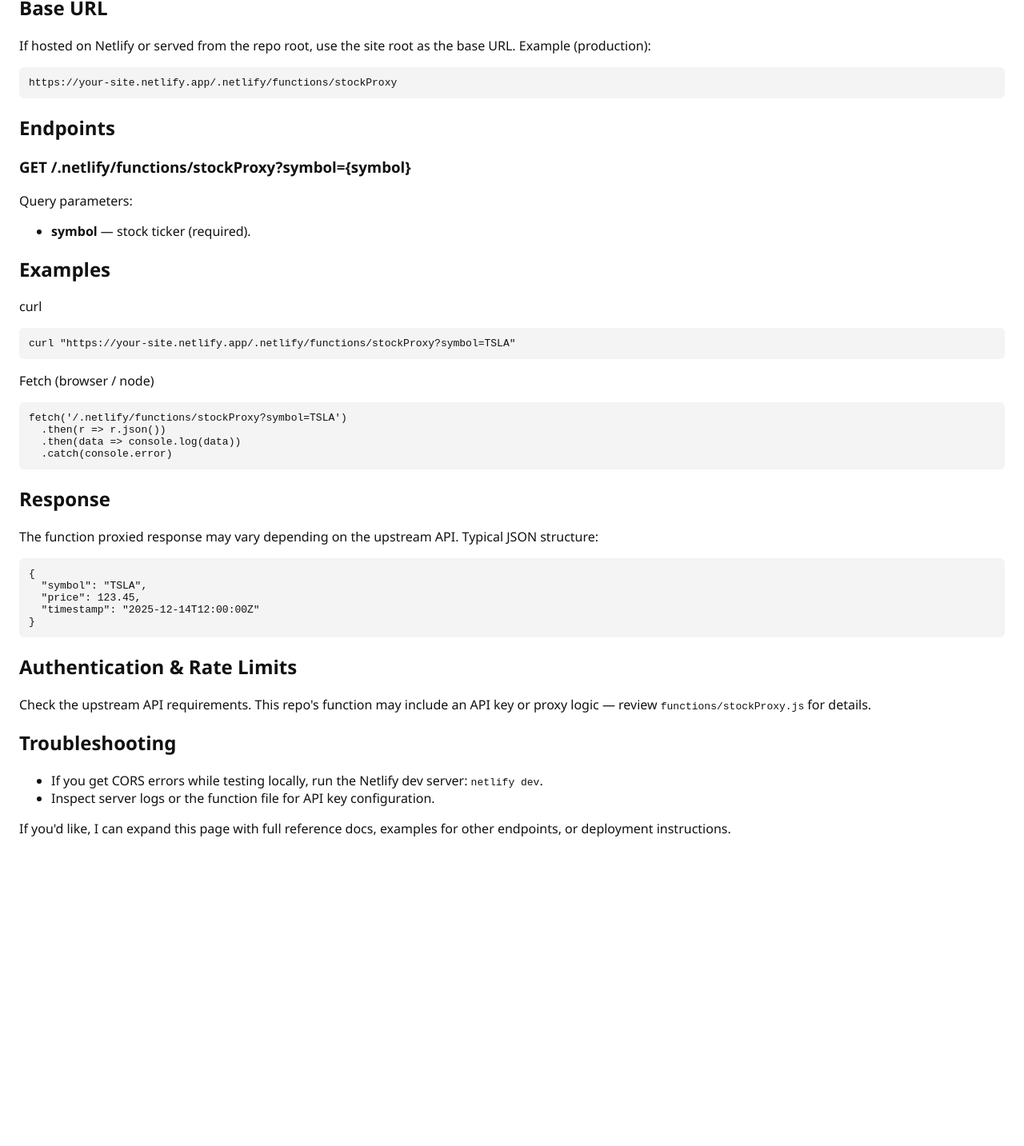
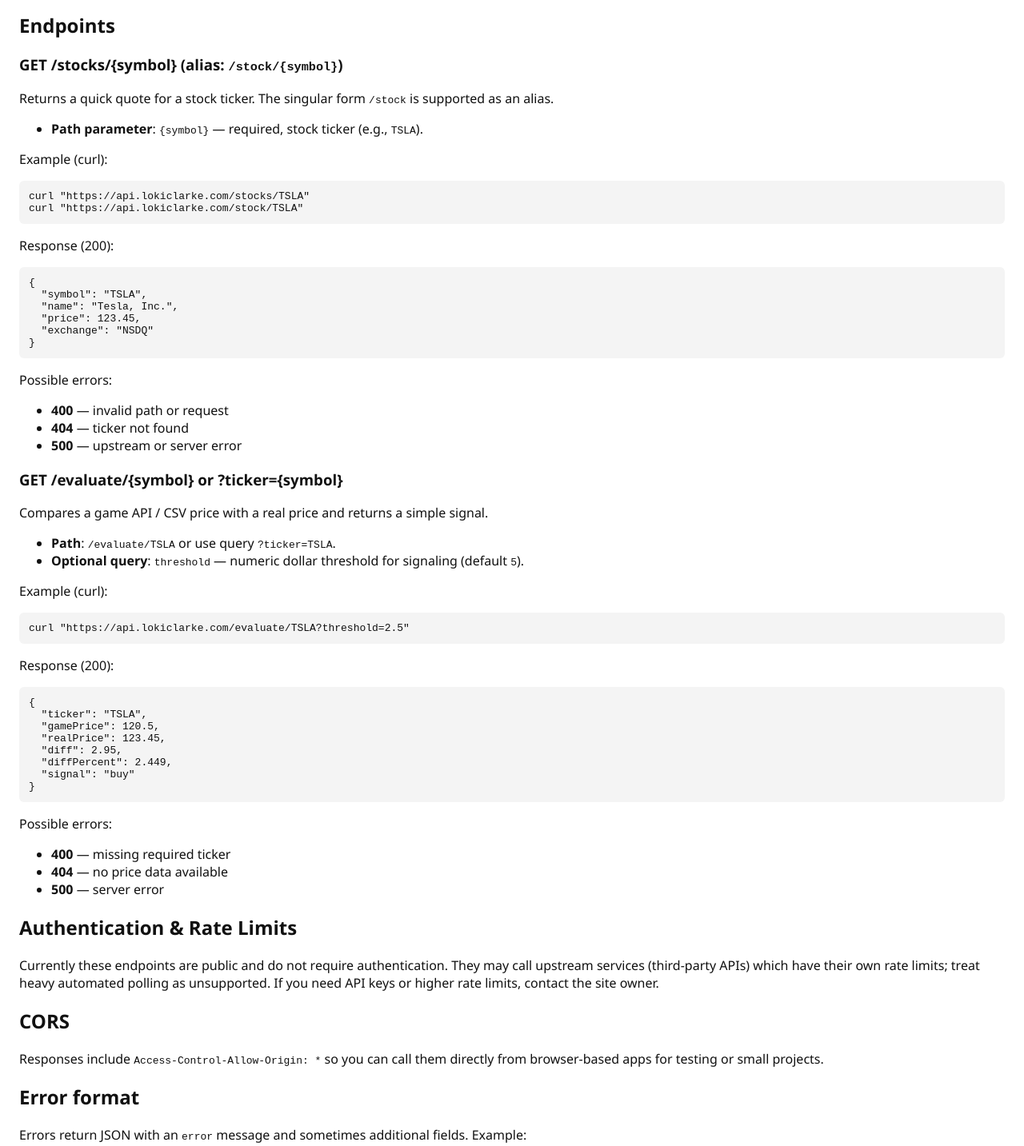
Before and after one commit to badtothebone430/api, a website: page docs.html in a window 1280 px wide. Shown: the part 254-1687 px from the top of the page at 80% size. Before the commit the page ends 1325 px from the top, so only its background shows below. Drawn offline with Linux system fonts and the light colour scheme.

Commit message:
Patch redirects

```diff
--- a/docs.html
+++ b/docs.html
@@ -18,50 +18,76 @@
 <body>
   <button id="themeToggle" class="theme-toggle" aria-label="Toggle theme">🌙</button>
   <h1>API Documentation</h1>
-  <p>This page documents how to call the API included in this repository.</p>
-
-  <h2>Overview</h2>
-  <p>The repository includes a Netlify Function at <code>functions/stockProxy.js</code>. When deployed on Netlify the function is available at <code>/.netlify/functions/stockProxy</code>. Locally it can be invoked via your dev server or Netlify CLI.</p>
+  <p>This API provides two public endpoints you can call from browsers or servers to get stock information and a simple evaluation signal. Responses are JSON and served with CORS enabled for convenience.</p>
 
   <h2>Base URL</h2>
-  <p>If hosted on Netlify or served from the repo root, use the site root as the base URL. Example (production):</p>
-  <pre>https://your-site.netlify.app/.netlify/functions/stockProxy</pre>
+  <p>If deployed at <strong>https://api.lokiclarke.com</strong> the API exposes friendly endpoints at <code>/stocks/{symbol}</code> and <code>/evaluate/{symbol}</code> (no <code>/.netlify/functions</code> prefix required). Examples below use the production base URL; replace with your local dev server when testing.</p>
 
   <h2>Endpoints</h2>
-  <h3>GET /.netlify/functions/stockProxy?symbol={symbol}</h3>
-  <p>Query parameters:</p>
+
+  <h3>GET /stocks/{symbol} (alias: <code>/stock/{symbol}</code>)</h3>
+  <p>Returns a quick quote for a stock ticker. The singular form <code>/stock</code> is supported as an alias.</p>
   <ul>
-    <li><strong>symbol</strong> — stock ticker (required).</li>
+    <li><strong>Path parameter</strong>: <code>{symbol}</code> — required, stock ticker (e.g., <code>TSLA</code>).</li>
+  </ul>
+  <p>Example (curl):</p>
+  <pre>curl "https://api.lokiclarke.com/stocks/TSLA"
+curl "https://api.lokiclarke.com/stock/TSLA"</pre>
+  <p>Response (200):</p>
+  <pre>{
+  "symbol": "TSLA",
+  "name": "Tesla, Inc.",
+  "price": 123.45,
+  "exchange": "NSDQ"
+}</pre>
+  <p>Possible errors:</p>
+  <ul>
+    <li><strong>400</strong> — invalid path or request</li>
+    <li><strong>404</strong> — ticker not found</li>
+    <li><strong>500</strong> — upstream or server error</li>
   </ul>
 
-  <h2>Examples</h2>
-  <p>curl</p>
-  <pre>curl "https://your-site.netlify.app/.netlify/functions/stockProxy?symbol=TSLA"</pre>
+  <h3>GET /evaluate/{symbol} or ?ticker={symbol}</h3>
+  <p>Compares a game API / CSV price with a real price and returns a simple signal.</p>
+  <ul>
+    <li><strong>Path</strong>: <code>/evaluate/TSLA</code> or use query <code>?ticker=TSLA</code>.</li>
+    <li><strong>Optional query</strong>: <code>threshold</code> — numeric dollar threshold for signaling (default <code>5</code>).</li>
+  </ul>
+  <p>Example (curl):</p>
+  <pre>curl "https://api.lokiclarke.com/evaluate/TSLA?threshold=2.5"</pre>
+  <p>Response (200):</p>
+  <pre>{
+  "ticker": "TSLA",
+  "gamePrice": 120.5,
+  "realPrice": 123.45,
+  "diff": 2.95,
+  "diffPercent": 2.449,&nbsp;
+  "signal": "buy"
+}</pre>
+  <p>Possible errors:</p>
+  <ul>
+    <li><strong>400</strong> — missing required ticker</li>
+    <li><strong>404</strong> — no price data available</li>
+    <li><strong>500</strong> — server error</li>
+  </ul>
 
-  <p>Fetch (browser / node)</p>
-  <pre>fetch('/.netlify/functions/stockProxy?symbol=TSLA')
-  .then(r =&gt; r.json())
-  .then(data =&gt; console.log(data))
-  .catch(console.error)</pre>
+  <h2>Authentication & Rate Limits</h2>
+  <p>Currently these endpoints are public and do not require authentication. They may call upstream services (third-party APIs) which have their own rate limits; treat heavy automated polling as unsupported. If you need API keys or higher rate limits, contact the site owner.</p>
 
-  <h2>Response</h2>
-  <p>The function proxied response may vary depending on the upstream API. Typical JSON structure:</p>
+  <h2>CORS</h2>
+  <p>Responses include <code>Access-Control-Allow-Origin: *</code> so you can call them directly from browser-based apps for testing or small projects.</p>
+
+  <h2>Error format</h2>
+  <p>Errors return JSON with an <code>error</code> message and sometimes additional fields. Example:</p>
   <pre>{
-  "symbol": "TSLA",
-  "price": 123.45,
-  "timestamp": "2025-12-14T12:00:00Z"
+  "error": "Ticker not found",
+  "ticker": "FOO"
 }</pre>
 
-  <h2>Authentication & Rate Limits</h2>
-  <p>Check the upstream API requirements. This repo's function may include an API key or proxy logic — review <code>functions/stockProxy.js</code> for details.</p>
+  <h2>Support & Feedback</h2>
+  <p>If you find issues or want additional endpoints (batch quotes, historical data, alerts), open an issue in the repository or email the site owner.</p>
 
-  <h2>Troubleshooting</h2>
-  <ul>
-    <li>If you get CORS errors while testing locally, run the Netlify dev server: <code>netlify dev</code>.</li>
-    <li>Inspect server logs or the function file for API key configuration.</li>
-  </ul>
-
-  <p>If you'd like, I can expand this page with full reference docs, examples for other endpoints, or deployment instructions.</p>
+  <p>Notes for developers: the implementation files are <code>functions/stock.js</code> and <code>functions/evaluate.js</code>. They read <code>data.csv</code> and call external APIs; exact upstream behaviour may change responses.</p>
   <script>
     (function(){
       const btn = document.getElementById('themeToggle');
```
Also changed, not shown: 1 other file.
